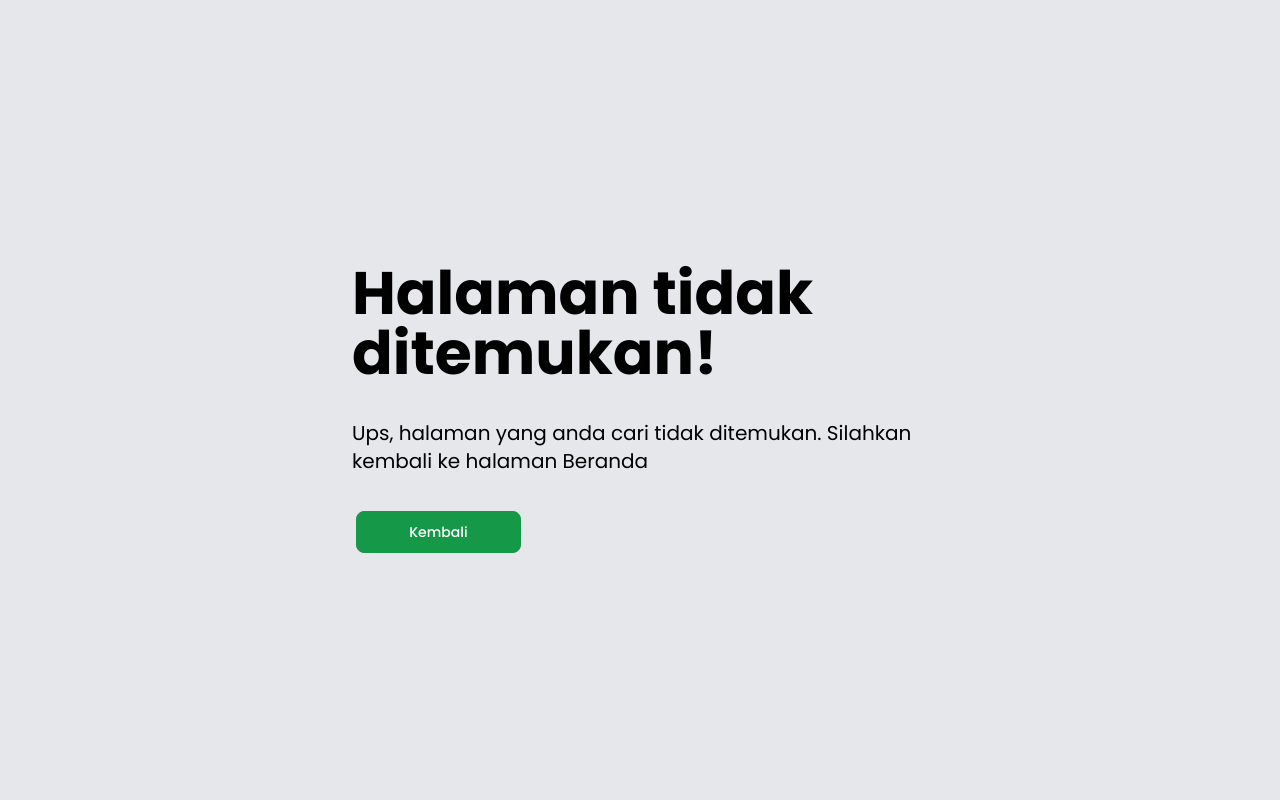
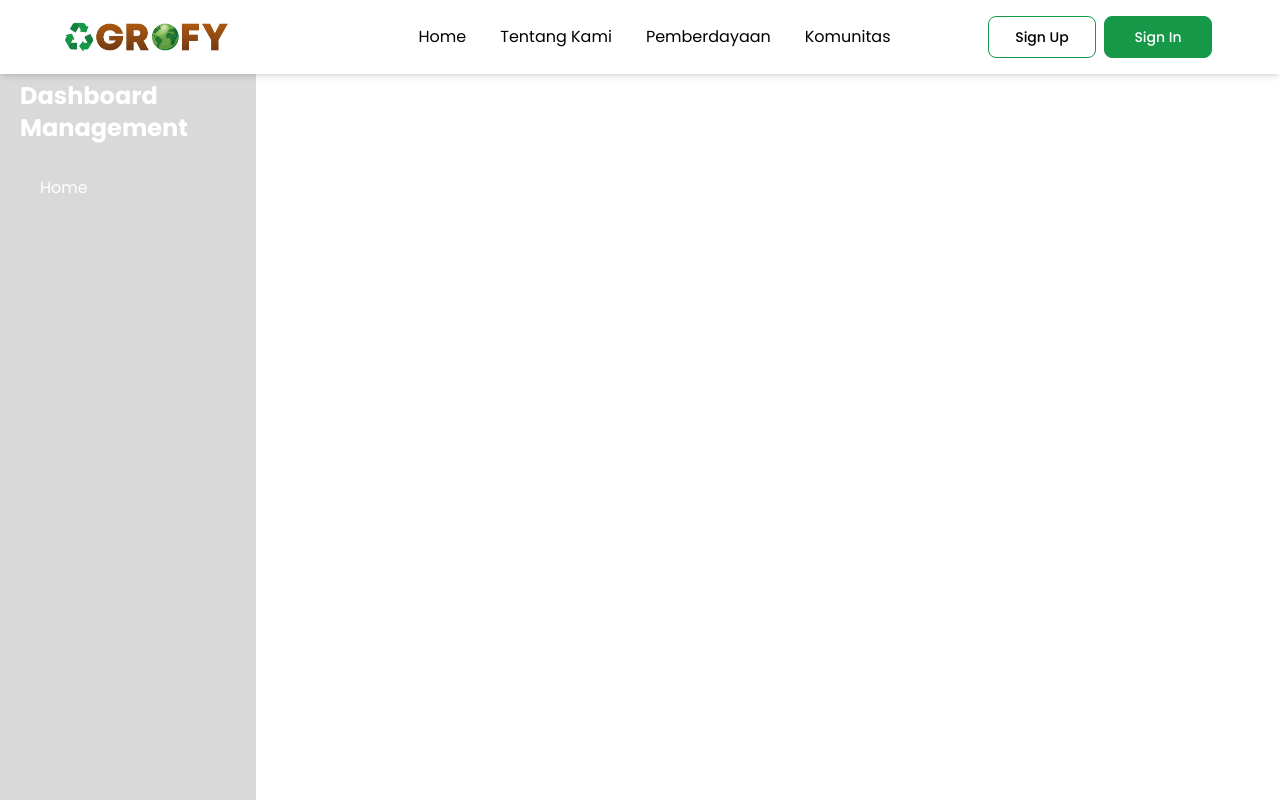
Before and after one commit to CalvinCandra/Agrofy, a React (Vite) app: page /dashboard in a window 1280 px wide. Shown: the top 800 px of the page. Built offline with nearby package versions, Linux system fonts and the light colour scheme; the HTML template or start-up script is replaced by a standard one.

Commit message:
komponen dahsboard

```diff
--- a/package.json
+++ b/package.json
@@ -28,6 +28,6 @@
     "globals": "^15.11.0",
     "postcss": "^8.4.47",
     "tailwindcss": "^3.4.14",
-    "vite": "^5.4.9"
+    "vite": "^5.4.10"
   }
 }
--- a/src/App.jsx
+++ b/src/App.jsx
@@ -7,6 +7,7 @@ import RegisterPage from "./pages/Auth/RegisterPage";
 import TentangKamiPage from "./pages/TentangKamiPage";
 import ArtikelList from "./pages/Artikel/ArtikelList";
 import ArtikelDetail from "./pages/Artikel/ArtikelDetail";
+import Dashboard from "./pages/menejemen/Dashboard";
 
 function App() {
   return (
@@ -18,6 +19,7 @@ function App() {
         <Route path="/tentang_kami" element={<TentangKamiPage />} />
         <Route path="/artikel" element={<ArtikelList />} />
         <Route path="/artikel_detail" element={<ArtikelDetail />} />
+        <Route path="/dashboard" element={<Dashboard />} />
       </Route>
       <Route path="*" element={<ErrorPage />} />
     </Routes>
--- /dev/null
+++ b/src/components/Sidebar/Sidebar.jsx
@@ -0,0 +1,20 @@
+export default function Sidebar() {
+  return (
+    <div>
+        {/* Sidebar */}
+        <aside className="w-64 bg-dashboard text-white h-screen p-5 lg:pt-20 ">
+          <h2 className="text-2xl font-bold mb-6">Dashboard
+          Management</h2>
+          <ul className="space-y-4">
+            <li>
+              <a href="#" className="flex items-center space-x-3 p-2 rounded-md hover:bg-gray-700">
+                <span></span>
+                <span>Home</span>
+              </a>
+            </li>
+          </ul>
+        </aside>
+    </div>
+
+  );
+}
--- a/src/pages/IndexPage.jsx
+++ b/src/pages/IndexPage.jsx
@@ -205,7 +205,7 @@ export default function IndexPage() {
             </p>
             <div className="py-1 w-[70%] mx-auto flex justify-center lg:m-0 lg:w-[30%]">
               <ButtonHref
-                href="#"
+                href="/dashboard"
                 text="Lihat Selengkapnya"
                 variant="primary"
               />
--- /dev/null
+++ b/src/pages/menejemen/Dashboard.jsx
@@ -0,0 +1,14 @@
+import Navbar from "../../components/Navbar/Navbar";
+import Footer from "../../components/Footer/Footer";
+import Sidebar from "../../components/Sidebar/Sidebar";
+
+export default function Dashboard() {
+  return (
+    <div className="bg-white space-x-2 ">
+      <div className="flex">
+        <Sidebar />
+      </div>
+    </div>
+
+  );
+}
--- a/tailwind.config.js
+++ b/tailwind.config.js
@@ -13,6 +13,7 @@ export default {
       "bg-body": "#E5E7EB",
       "stroke-gray": "#9CA3AF",
       "brown-light": "#FEFCEC",
+      "dashboard" : "#D9D9D9",
     },
 
     extend: {
```
Also changed, not shown: 1 other file (tests, documents, lock files or other folders).
